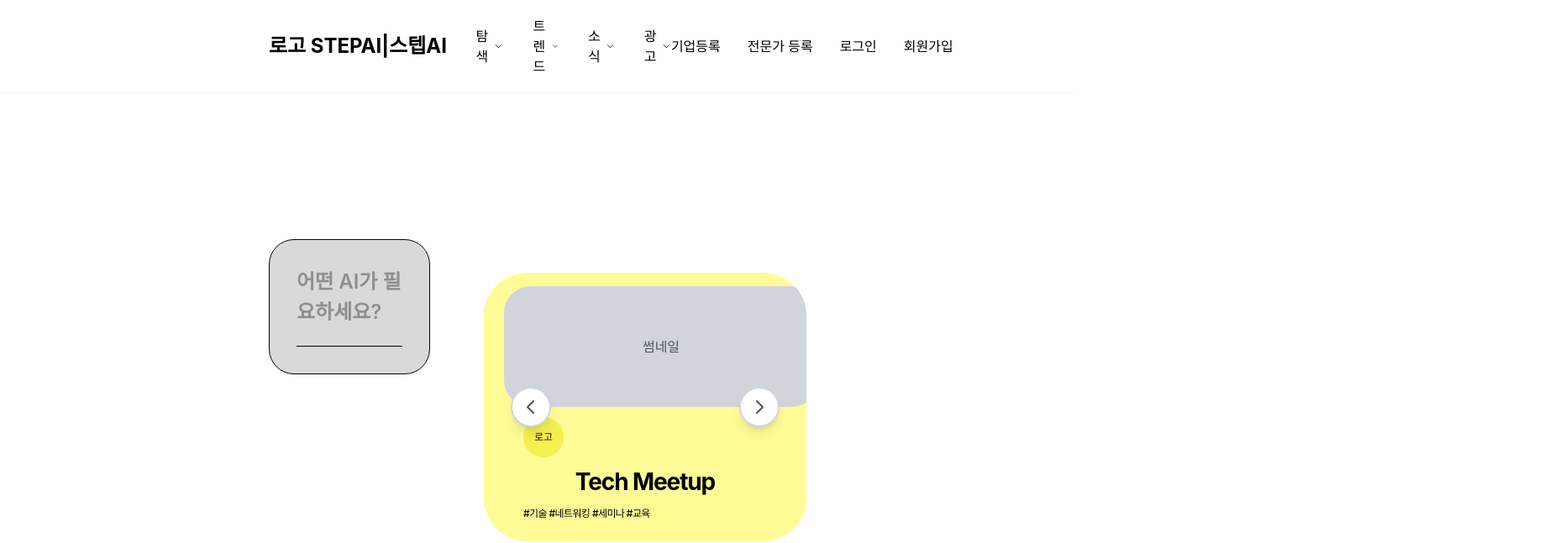
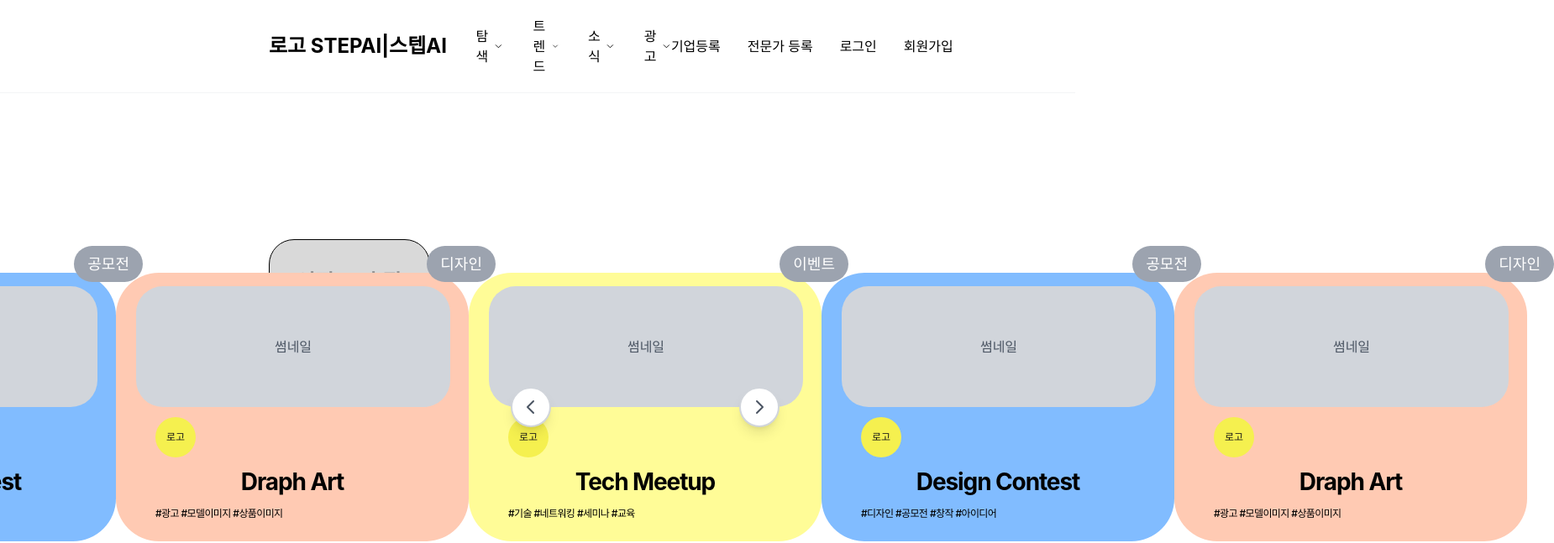
Before and after one commit to kimnamwook1/stepai-web, a Next.js app: page / in a window 1280 px wide. Shown: the top 647 px of the page at 84% size, 1850 px wide, since content can reach past the window. Built offline with nearby package versions, Linux system fonts and the light colour scheme; a web font is replaced by a local one.

Commit message:
feat: 캐러셀 양방향 무한 루프 및 버튼 항상 활성화

```diff
--- a/src/components/ContentsMain.tsx
+++ b/src/components/ContentsMain.tsx
@@ -15,9 +15,12 @@ interface CardData {
 
 const ContentsMain = () => {
     const [inputText, setInputText] = useState('');
-    const [currentCardIndex, setCurrentCardIndex] = useState(0);
+    // 무한루프 캐러셀: 더미 포함 인덱스
+    const [currentIndex, setCurrentIndex] = useState(1); // 1이 실제 첫 카드
+    const [isTransitioning, setIsTransitioning] = useState(false);
     const textareaRef = useRef<HTMLTextAreaElement>(null);
     const autoRotateRef = useRef<NodeJS.Timeout | null>(null);
+    const trackRef = useRef<HTMLDivElement>(null);
 
     // 카드 데이터 (순서: 디자인, 이벤트, 공모전)
     const cardData: CardData[] = [
@@ -52,6 +55,8 @@ const ContentsMain = () => {
             color: '#81bcff'
         }
     ];
+    // 더미 포함 배열: [2,0,1,2,0]
+    const carouselCards = [cardData[2], ...cardData, cardData[0]];
 
     // 텍스트 영역 자동 높이 조절
     const adjustTextareaHeight = () => {
@@ -60,48 +65,45 @@ const ContentsMain = () => {
             textareaRef.current.style.height = `${textareaRef.current.scrollHeight}px`;
         }
     };
+    useEffect(() => { adjustTextareaHeight(); }, [inputText]);
 
-    useEffect(() => {
-        adjustTextareaHeight();
-    }, [inputText]);
+    // 왼쪽(이전) 버튼 클릭 시 역방향 무한 루프
+    const goPrev = () => {
+        if (isTransitioning) return;
+        setIsTransitioning(true);
+        setCurrentIndex((prev) => prev - 1);
+    };
 
-    // 자동 회전 함수
+    // 트랜지션 끝나면 더미→실제 카드 jump (양방향)
+    const handleTransitionEnd = () => {
+        setIsTransitioning(false);
+        if (currentIndex === 0) {
+            setCurrentIndex(carouselCards.length - 2); // 맨 앞 더미 → 실제 마지막
+        } else if (currentIndex === carouselCards.length - 1) {
+            setCurrentIndex(1); // 맨 뒤 더미 → 실제 첫 카드
+        }
+    };
+
+    // 자동 회전
     const startAutoRotate = () => {
-        if (autoRotateRef.current) {
-            clearInterval(autoRotateRef.current);
-        }
+        if (autoRotateRef.current) clearInterval(autoRotateRef.current);
         autoRotateRef.current = setInterval(() => {
-            setCurrentCardIndex((prev) => (prev === cardData.length - 1 ? 0 : prev + 1));
+            goNext();
         }, 3000);
     };
+    useEffect(() => { startAutoRotate(); return () => { if (autoRotateRef.current) clearInterval(autoRotateRef.current); }; }, []);
 
-    // 수동 회전 함수
-    const rotateCards = (direction: 'left' | 'right') => {
-        if (autoRotateRef.current) {
-            clearInterval(autoRotateRef.current);
-        }
-        if (direction === 'left') {
-            setCurrentCardIndex((prev) => (prev === 0 ? cardData.length - 1 : prev - 1));
-        } else {
-            setCurrentCardIndex((prev) => (prev === cardData.length - 1 ? 0 : prev + 1));
-        }
-        setTimeout(startAutoRotate, 3000);
+    // 오른쪽(순방향) 이동만 허용
+    const goNext = () => {
+        if (isTransitioning) return;
+        setIsTransitioning(true);
+        setCurrentIndex((prev) => prev + 1);
     };
 
     // 카드 클릭 핸들러
     const handleCardClick = (cardId: number) => {
         console.log(`카드 ${cardId} 클릭됨 - 상세페이지 이동 예정`);
     };
-
-    // 컴포넌트 마운트 시 자동 회전 시작
-    useEffect(() => {
-        startAutoRotate();
-        return () => {
-            if (autoRotateRef.current) {
-                clearInterval(autoRotateRef.current);
-            }
-        };
-    }, []);
 
     return (
         <section className="px-80 py-16">
@@ -129,8 +131,9 @@ const ContentsMain = () => {
                     <div className="relative h-[400px] flex items-center justify-center">
                         {/* 좌측 화살표 버튼 */}
                         <button
-                            onClick={() => rotateCards('left')}
+                            onClick={goPrev}
                             className="absolute left-8 z-20 w-12 h-12 bg-white border-2 border-gray-300 rounded-full flex items-center justify-center hover:bg-gray-50 transition-colors duration-300 shadow-lg"
+                            disabled={isTransitioning}
                         >
                             <svg className="w-6 h-6 text-gray-600" fill="none" stroke="currentColor" viewBox="0 0 24 24">
                                 <path strokeLinecap="round" strokeLinejoin="round" strokeWidth={2} d="M15 19l-7-7 7-7" />
@@ -138,17 +141,22 @@ const ContentsMain = () => {
                         </button>
 
                         {/* 캐러셀 컨테이너 */}
-                        <div className="relative w-[420px] h-[320px] overflow-hidden rounded-[51px]">
+                        <div className="relative w-[420px] h-[320px] overflow-visible rounded-[51px]" style={{overflow: 'visible'}}>
                             {/* 캐러셀 트랙 */}
                             <div
-                                className="flex transition-transform duration-600 ease-in-out h-full"
+                                ref={trackRef}
+                                className="flex h-full"
                                 style={{
-                                    transform: `translateX(-${currentCardIndex * 100}%)`,
+                                    transition: isTransitioning ? 'transform 0.6s cubic-bezier(0.4,0,0.2,1)' : 'none',
+                                    transform: `translateX(-${currentIndex * 100}%)`,
+                                    overflow: 'visible',
+                                    position: 'relative',
                                 }}
+                                onTransitionEnd={handleTransitionEnd}
                             >
-                                {cardData.map((card) => (
+                                {carouselCards.map((card, idx) => (
                                     <div
-                                        key={card.id}
+                                        key={idx}
                                         onClick={() => handleCardClick(card.id)}
                                         className="w-full h-full flex-shrink-0 rounded-[51px] cursor-pointer relative"
                                         style={{
@@ -160,10 +168,10 @@ const ContentsMain = () => {
                                     >
                                         {/* 뱃지 - 우상단 바깥 */}
                                         <div
-                                            className="absolute bg-gray-400 text-white px-4 py-2 rounded-full z-10"
+                                            className="absolute bg-gray-400 text-white px-4 py-2 rounded-full z-20"
                                             style={{
-                                                top: '-40px',
-                                                right: '-40px',
+                                                top: '-32px',
+                                                right: '-32px',
                                             }}
                                         >
                                             <span className="text-[18px] font-medium" style={{ fontFamily: 'Inter' }}>
@@ -173,7 +181,7 @@ const ContentsMain = () => {
 
                                         {/* 카드 본체 */}
                                         <div className="p-6 h-full flex flex-col">
-                                            {/* 썸네일 이미지 - 10% 크게, 위로 올림 */}
+                                            {/* 썸네일 이미지 */}
                                             <div className="w-[374px] h-[231px] mx-auto rounded-[32px] overflow-hidden mb-3 -mt-2">
                                                 <div className="w-full h-full bg-gray-300 flex items-center justify-center">
                                                     <span className="text-gray-600">썸네일</span>
@@ -182,21 +190,21 @@ const ContentsMain = () => {
 
                                             {/* 하단 영역 */}
                                             <div className="flex-1 flex flex-col">
-                                                {/* 로고 - 썸네일 좌측정렬, 20% 크게 */}
+                                                {/* 로고 */}
                                                 <div className="flex items-start mb-2" style={{ marginLeft: '23px' }}>
                                                     <div className="w-[48px] h-[48px] bg-[#f5f04f] rounded-full flex items-center justify-center flex-shrink-0">
                                                         <span className="text-xs">로고</span>
                                                     </div>
                                                 </div>
 
-                                                {/* 서비스명 - 가운데 정렬 */}
+                                                {/* 서비스명 */}
                                                 <div className="text-center mb-2">
                                                     <h4 className="text-[28px] font-bold text-black" style={{ fontFamily: 'Inter', letterSpacing: '-1.104px' }}>
                                                         {card.title}
                                                     </h4>
                                                 </div>
 
-                                                {/* 해시태그 - 썸네일 좌측정렬 */}
+                                                {/* 해시태그 */}
                                                 <div style={{ marginLeft: '23px' }}>
                                                     <p className="text-[12px] font-medium text-black" style={{ fontFamily: 'Inter', letterSpacing: '-0.608px' }}>
                                                         {card.hashtags}
@@ -211,8 +219,9 @@ const ContentsMain = () => {
 
                         {/* 우측 화살표 버튼 */}
                         <button
-                            onClick={() => rotateCards('right')}
+                            onClick={goNext}
                             className="absolute right-8 z-20 w-12 h-12 bg-white border-2 border-gray-300 rounded-full flex items-center justify-center hover:bg-gray-50 transition-colors duration-300 shadow-lg"
+                            disabled={isTransitioning}
                         >
                             <svg className="w-6 h-6 text-gray-600" fill="none" stroke="currentColor" viewBox="0 0 24 24">
                                 <path strokeLinecap="round" strokeLinejoin="round" strokeWidth={2} d="M9 5l7 7-7 7" />
```
